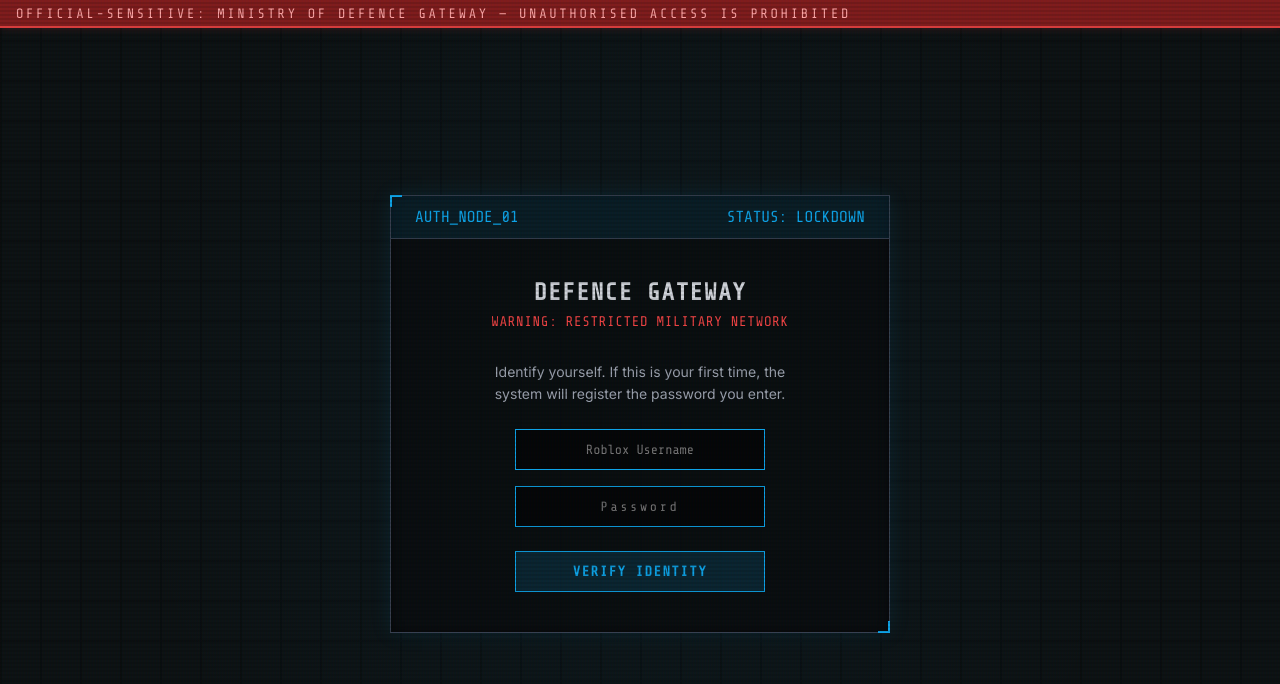
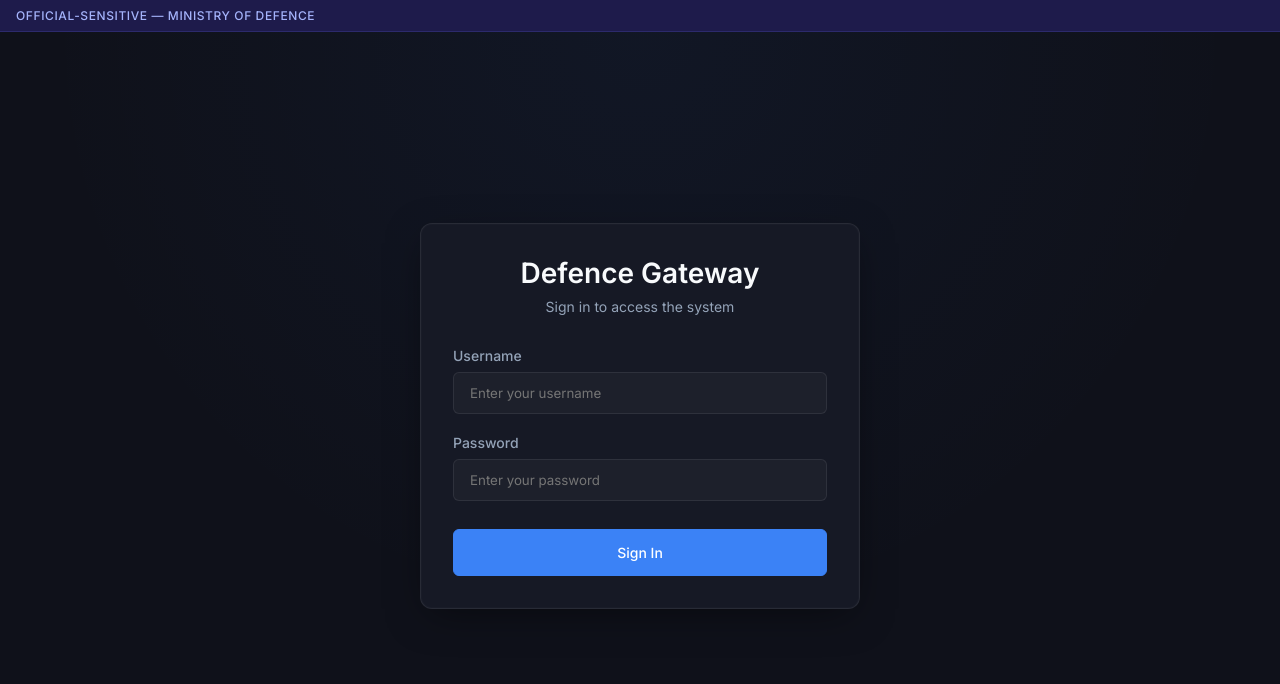
Before and after one commit to JFB-Stonewake-Dev/Defense-Gateway-Fun, a Next.js app: page / in a window 1280 px wide. Shown: the top 684 px of the page. Built offline with nearby package versions, Linux system fonts and the light colour scheme; no server answers.

Commit message:
style: redesign UI to modern enterprise dashboard

```diff
--- a/src/app/globals.css
+++ b/src/app/globals.css
@@ -1,24 +1,25 @@
 @import url('https://fonts.googleapis.com/css2?family=Share+Tech+Mono&family=Inter:wght@400;500;600;700&display=swap');
 
 :root {
-  --bg-primary: #0a0e0f;      /* Almost black tactical */
-  --bg-secondary: #12181b;    /* Dark slate */
-  --bg-tertiary: #1b2428;
+  --bg-primary: #0f111a;      /* Deep slate/navy background */
+  --bg-secondary: #161925;    /* Slightly lighter panel background */
+  --bg-tertiary: #1e2130;
 
-  --text-primary: #d1d5db;
-  --text-secondary: #9ca3af;
-  --text-muted: #4b5563;
+  --text-primary: #f8fafc;
+  --text-secondary: #94a3b8;
+  --text-muted: #64748b;
 
-  --accent-blue: #0ea5e9;     /* Tactical cyan/blue */
+  --accent-blue: #3b82f6;     /* Modern primary blue */
+  --accent-blue-hover: #2563eb;
   --accent-red: #ef4444;
-  --accent-green: #22c55e;    /* Terminal green */
+  --accent-green: #10b981;
   --accent-amber: #f59e0b;
 
-  --border-color: #1f2937;
-  --border-highlight: #374151;
+  --border-color: rgba(255, 255, 255, 0.08);
+  --border-highlight: rgba(255, 255, 255, 0.12);
 
   --font-sans: 'Inter', sans-serif;
-  --font-mono: 'Share Tech Mono', monospace;
+  --font-mono: 'Share Tech Mono', monospace; /* Kept for specific data formatting if needed */
 }
 
 * { box-sizing: border-box; margin: 0; padding: 0; }
@@ -28,35 +29,19 @@
   color: var(--text-primary);
   font-family: var(--font-sans);
   overflow-x: hidden;
-  background-image:
-    linear-gradient(rgba(10, 14, 15, 0.9) 2px, transparent 2px),
-    linear-gradient(90deg, rgba(10, 14, 15, 0.9) 2px, transparent 2px);
-  background-size: 40px 40px;
-  background-color: #0d1314;
-}
-
-/* CRT Scanlines Overlay */
-.crt-overlay {
-  position: fixed;
-  top: 0; left: 0; width: 100vw; height: 100vh;
-  background: linear-gradient(rgba(18, 16, 16, 0) 50%, rgba(0, 0, 0, 0.25) 50%), linear-gradient(90deg, rgba(255, 0, 0, 0.06), rgba(0, 255, 0, 0.02), rgba(0, 0, 255, 0.06));
-  background-size: 100% 4px, 3px 100%;
-  pointer-events: none;
-  z-index: 9999;
-  opacity: 0.4;
+  /* Removed terminal grid background */
 }
 
 .security-banner {
-  background-color: #7f1d1d;
-  color: #fca5a5;
+  background-color: #1e1b4b; /* Deep indigo */
+  color: #a5b4fc;
   text-align: center;
-  font-family: var(--font-mono);
-  font-size: 0.85rem;
-  letter-spacing: 0.2em;
-  padding: 0.35rem 1rem;
-  text-transform: uppercase;
-  border-bottom: 2px solid #ef4444;
-  box-shadow: 0 0 10px rgba(239, 68, 68, 0.2);
+  font-family: var(--font-sans);
+  font-size: 0.75rem;
+  font-weight: 500;
+  letter-spacing: 0.05em;
+  padding: 0.5rem 1rem;
+  border-bottom: 1px solid rgba(99, 102, 241, 0.2);
   position: relative;
   z-index: 10;
 }
@@ -66,20 +51,20 @@
 
 .sidebar {
   width: 280px;
-  background-color: rgba(18, 24, 27, 0.95);
+  background-color: var(--bg-secondary);
   border-right: 1px solid var(--border-color);
   display: flex;
   flex-direction: column;
-  backdrop-filter: blur(5px);
 }
 
 .page-content {
   flex: 1;
   padding: 2.5rem;
   overflow-y: auto;
+  background-color: var(--bg-primary);
 }
 
-/* Login Terminal */
+/* Login Screen */
 .login-screen {
   display: flex;
   justify-content: center;
@@ -87,82 +72,97 @@
   flex: 1;
   position: relative;
   z-index: 2;
-  background: radial-gradient(circle at center, rgba(14, 165, 233, 0.05) 0%, transparent 70%);
+  background: radial-gradient(circle at center top, rgba(59, 130, 246, 0.05) 0%, transparent 60%);
 }
 
 .terminal-box {
-  background-color: rgba(10, 14, 15, 0.85);
-  border: 1px solid var(--border-highlight);
-  box-shadow: 0 0 20px rgba(14, 165, 233, 0.1), inset 0 0 10px rgba(0,0,0,0.5);
+  background-color: var(--bg-secondary);
+  border: 1px solid var(--border-color);
+  border-radius: 12px;
+  box-shadow: 0 10px 40px -10px rgba(0, 0, 0, 0.5), 0 0 1px 1px rgba(255,255,255,0.02) inset;
   width: 100%;
-  max-width: 500px;
+  max-width: 440px;
   position: relative;
-}
-
-.terminal-box::before {
-  content: ''; position: absolute; top: -1px; left: -1px; width: 10px; height: 10px;
-  border-top: 2px solid var(--accent-blue); border-left: 2px solid var(--accent-blue);
-}
-.terminal-box::after {
-  content: ''; position: absolute; bottom: -1px; right: -1px; width: 10px; height: 10px;
-  border-bottom: 2px solid var(--accent-blue); border-right: 2px solid var(--accent-blue);
+  overflow: hidden;
 }
 
 .terminal-header {
-  background-color: rgba(14, 165, 233, 0.1);
-  padding: 0.75rem 1.5rem;
-  border-bottom: 1px solid var(--border-highlight);
-  font-family: var(--font-mono);
-  color: var(--accent-blue);
+  background-color: rgba(255, 255, 255, 0.02);
+  padding: 1rem 1.5rem;
+  border-bottom: 1px solid var(--border-color);
   display: flex;
-  justify-content: space-between;
+  justify-content: center;
+  align-items: center;
 }
 
 .terminal-body {
-  padding: 2.5rem;
+  padding: 2rem 2.5rem;
 }
 
-h1, h2, h3 { font-family: var(--font-mono); text-transform: uppercase; letter-spacing: 0.05em; }
+h1, h2, h3 {
+  font-family: var(--font-sans);
+  font-weight: 600;
+}
 
 .panel {
-  background-color: rgba(18, 24, 27, 0.85);
+  background-color: var(--bg-secondary);
   border: 1px solid var(--border-color);
+  border-radius: 12px;
   padding: 1.5rem;
   position: relative;
+  box-shadow: 0 4px 6px -1px rgba(0, 0, 0, 0.1), 0 2px 4px -1px rgba(0, 0, 0, 0.06);
 }
 
 .panel-header {
-  border-bottom: 1px dashed var(--border-highlight);
-  padding-bottom: 0.75rem;
+  border-bottom: 1px solid var(--border-color);
+  padding-bottom: 1rem;
   margin-bottom: 1.5rem;
-  font-family: var(--font-mono);
-  color: var(--accent-blue);
+  font-family: var(--font-sans);
+  font-weight: 600;
+  color: var(--text-primary);
+  font-size: 1.125rem;
 }
 
 .btn {
   display: inline-flex; align-items: center; justify-content: center;
-  padding: 0.75rem 1.5rem; font-family: var(--font-mono);
-  text-transform: uppercase; letter-spacing: 0.1em;
-  font-size: 0.875rem; font-weight: 700; cursor: pointer;
-  transition: all 0.2s; border: 1px solid transparent;
+  padding: 0.625rem 1.25rem;
+  font-family: var(--font-sans);
+  font-size: 0.875rem;
+  font-weight: 500;
+  cursor: pointer;
+  transition: all 0.2s ease;
+  border: 1px solid transparent;
+  border-radius: 6px;
 }
 
 .btn-primary {
-  background-color: rgba(14, 165, 233, 0.15);
-  color: var(--accent-blue);
+  background-color: var(--accent-blue);
+  color: #ffffff;
   border-color: var(--accent-blue);
 }
 .btn-primary:hover {
-  background-color: var(--accent-blue);
-  color: #000;
-  box-shadow: 0 0 15px rgba(14, 165, 233, 0.4);
+  background-color: var(--accent-blue-hover);
+  border-color: var(--accent-blue-hover);
+  transform: translateY(-1px);
+  box-shadow: 0 4px 12px rgba(59, 130, 246, 0.25);
+}
+
+.btn-outline {
+  background-color: transparent;
+  color: var(--text-primary);
+  border-color: var(--border-color);
+}
+.btn-outline:hover {
+  background-color: rgba(255, 255, 255, 0.05);
+  border-color: var(--border-highlight);
 }
 
 .badge {
-  display: inline-flex; align-items: center; padding: 0.125rem 0.5rem;
-  font-family: var(--font-mono); font-size: 0.75rem; text-transform: uppercase;
+  display: inline-flex; align-items: center; padding: 0.25rem 0.625rem;
+  font-family: var(--font-sans); font-size: 0.75rem; font-weight: 500;
+  border-radius: 9999px;
 }
-.badge-green { color: var(--accent-green); border: 1px solid var(--accent-green); background: rgba(34, 197, 94, 0.1); }
-.badge-amber { color: var(--accent-amber); border: 1px solid var(--accent-amber); background: rgba(245, 158, 11, 0.1); }
-.badge-blue { color: var(--accent-blue); border: 1px solid var(--accent-blue); background: rgba(14, 165, 233, 0.1); }
-.badge-red { color: var(--accent-red); border: 1px solid var(--accent-red); background: rgba(239, 68, 68, 0.1); }
+.badge-green { color: var(--accent-green); background: rgba(16, 185, 129, 0.1); border: 1px solid rgba(16, 185, 129, 0.2); }
+.badge-amber { color: var(--accent-amber); background: rgba(245, 158, 11, 0.1); border: 1px solid rgba(245, 158, 11, 0.2); }
+.badge-blue { color: var(--accent-blue); background: rgba(59, 130, 246, 0.1); border: 1px solid rgba(59, 130, 246, 0.2); }
+.badge-red { color: var(--accent-red); background: rgba(239, 68, 68, 0.1); border: 1px solid rgba(239, 68, 68, 0.2); }
--- a/src/components/LoginTerminal.tsx
+++ b/src/components/LoginTerminal.tsx
@@ -12,7 +12,7 @@
   const handleLogin = async (e: React.FormEvent) => {
     e.preventDefault();
     if (!username || !password) {
-      setError('USERNAME AND PASSWORD REQUIRED');
+      setError('Username and password are required');
       return;
     }
     setError('');
@@ -20,7 +20,7 @@
     const res = await signIn('credentials', { username, password, redirect: false });
 
     if (res?.error) {
-      setError('ACCESS DENIED: INVALID CREDENTIALS OR ACCOUNT NOT FOUND');
+      setError('Invalid credentials or account not found');
       setLoading(false);
     } else {
       window.location.href = '/dashboard';
@@ -28,66 +28,75 @@
   };
 
   return (
-    <div className="terminal-box">
-      <div className="terminal-header">
-        <span>AUTH_NODE_01</span>
-        <span>STATUS: LOCKDOWN</span>
+    <div className="terminal-box" style={{ padding: '2rem' }}>
+      <div style={{ textAlign: 'center', marginBottom: '2rem' }}>
+        <h2 style={{ fontSize: '1.75rem', marginBottom: '0.5rem', color: 'var(--text-primary)' }}>Defence Gateway</h2>
+        <p style={{ color: 'var(--text-secondary)', fontSize: '0.875rem' }}>
+          Sign in to access the system
+        </p>
       </div>
-      <div className="terminal-body" style={{ textAlign: 'center' }}>
-        <h2 style={{ fontSize: '1.5rem', marginBottom: '0.5rem', color: 'var(--text-primary)' }}>DEFENCE GATEWAY</h2>
-        <div style={{ color: 'var(--accent-red)', fontSize: '0.875rem', fontFamily: 'var(--font-mono)', marginBottom: '2rem', letterSpacing: '0.05em' }}>
-          WARNING: RESTRICTED MILITARY NETWORK
-        </div>
 
-        <form onSubmit={handleLogin} style={{ display: 'flex', flexDirection: 'column', gap: '1rem', alignItems: 'center' }}>
-          <p style={{ color: 'var(--text-secondary)', fontSize: '0.875rem', maxWidth: '300px', marginBottom: '0.5rem', lineHeight: '1.6' }}>
-            Identify yourself. If this is your first time, the system will register the password you enter.
-          </p>
-
+      <form onSubmit={handleLogin} style={{ display: 'flex', flexDirection: 'column', gap: '1.25rem' }}>
+        <div>
+          <label style={{ display: 'block', fontSize: '0.875rem', fontWeight: 500, color: 'var(--text-secondary)', marginBottom: '0.5rem' }}>
+            Username
+          </label>
           <input
             type="text"
-            placeholder="Roblox Username"
+            placeholder="Enter your username"
             value={username}
             onChange={(e) => setUsername(e.target.value)}
             style={{
-              backgroundColor: 'rgba(0,0,0,0.5)',
-              border: '1px solid var(--accent-blue)',
-              color: 'var(--accent-blue)',
-              padding: '0.75rem',
-              fontFamily: 'var(--font-mono)',
+              backgroundColor: 'rgba(255, 255, 255, 0.03)',
+              border: '1px solid var(--border-color)',
+              color: 'var(--text-primary)',
+              padding: '0.75rem 1rem',
+              borderRadius: '6px',
+              fontFamily: 'var(--font-sans)',
               width: '100%',
-              maxWidth: '250px',
-              textAlign: 'center',
-              outline: 'none'
+              outline: 'none',
+              transition: 'border-color 0.2s'
             }}
+            onFocus={(e) => e.target.style.borderColor = 'var(--accent-blue)'}
+            onBlur={(e) => e.target.style.borderColor = 'var(--border-color)'}
           />
+        </div>
 
+        <div>
+          <label style={{ display: 'block', fontSize: '0.875rem', fontWeight: 500, color: 'var(--text-secondary)', marginBottom: '0.5rem' }}>
+            Password
+          </label>
           <input
             type="password"
-            placeholder="Password"
+            placeholder="Enter your password"
             value={password}
             onChange={(e) => setPassword(e.target.value)}
             style={{
-              backgroundColor: 'rgba(0,0,0,0.5)',
-              border: '1px solid var(--accent-blue)',
-              color: 'var(--accent-blue)',
-              padding: '0.75rem',
-              fontFamily: 'var(--font-mono)',
+              backgroundColor: 'rgba(255, 255, 255, 0.03)',
+              border: '1px solid var(--border-color)',
+              color: 'var(--text-primary)',
+              padding: '0.75rem 1rem',
+              borderRadius: '6px',
+              fontFamily: 'var(--font-sans)',
               width: '100%',
-              maxWidth: '250px',
-              textAlign: 'center',
               outline: 'none',
-              letterSpacing: '0.2em'
+              transition: 'border-color 0.2s'
             }}
+            onFocus={(e) => e.target.style.borderColor = 'var(--accent-blue)'}
+            onBlur={(e) => e.target.style.borderColor = 'var(--border-color)'}
           />
+        </div>
 
-          {error && <div style={{ color: 'var(--accent-red)', fontSize: '0.75rem', fontFamily: 'var(--font-mono)', marginTop: '0.5rem' }}>{error}</div>}
+        {error && (
+          <div style={{ color: 'var(--accent-red)', fontSize: '0.875rem', padding: '0.75rem', backgroundColor: 'rgba(239, 68, 68, 0.1)', borderRadius: '6px', border: '1px solid rgba(239, 68, 68, 0.2)' }}>
+            {error}
+          </div>
+        )}
 
-          <button type="submit" className="btn btn-primary" disabled={loading || !username || !password} style={{ width: '100%', maxWidth: '250px', marginTop: '0.5rem' }}>
-            {loading ? 'AUTHENTICATING...' : 'VERIFY IDENTITY'}
-          </button>
-        </form>
-      </div>
+        <button type="submit" className="btn btn-primary" disabled={loading || !username || !password} style={{ width: '100%', marginTop: '0.5rem', padding: '0.875rem' }}>
+          {loading ? 'Authenticating...' : 'Sign In'}
+        </button>
+      </form>
     </div>
   )
 }
--- a/src/components/SecurityHeader.tsx
+++ b/src/components/SecurityHeader.tsx
@@ -1,8 +1,8 @@
 export default function SecurityHeader({ title, level }: { title?: string, level?: string }) {
   return (
     <div className="security-banner" style={{ display: 'flex', justifyContent: 'space-between', alignItems: 'center' }}>
-      <span>{title || 'OFFICIAL-SENSITIVE: MINISTRY OF DEFENCE GATEWAY — UNAUTHORISED ACCESS IS PROHIBITED'}</span>
-      {level && <span style={{ color: level === 'TOP SECRET' || level === 'SECRET' ? 'var(--accent-red)' : 'var(--accent-blue)', fontWeight: 'bold' }}>[{level}]</span>}
+      <span>{title || 'OFFICIAL-SENSITIVE — MINISTRY OF DEFENCE'}</span>
+      {level && <span style={{ color: level === 'TOP SECRET' || level === 'SECRET' ? '#f87171' : '#60a5fa', fontWeight: 600 }}>{level}</span>}
     </div>
   )
 }
```
Also changed, not shown: src/components/Sidebar.tsx (+35 -31 lines).
